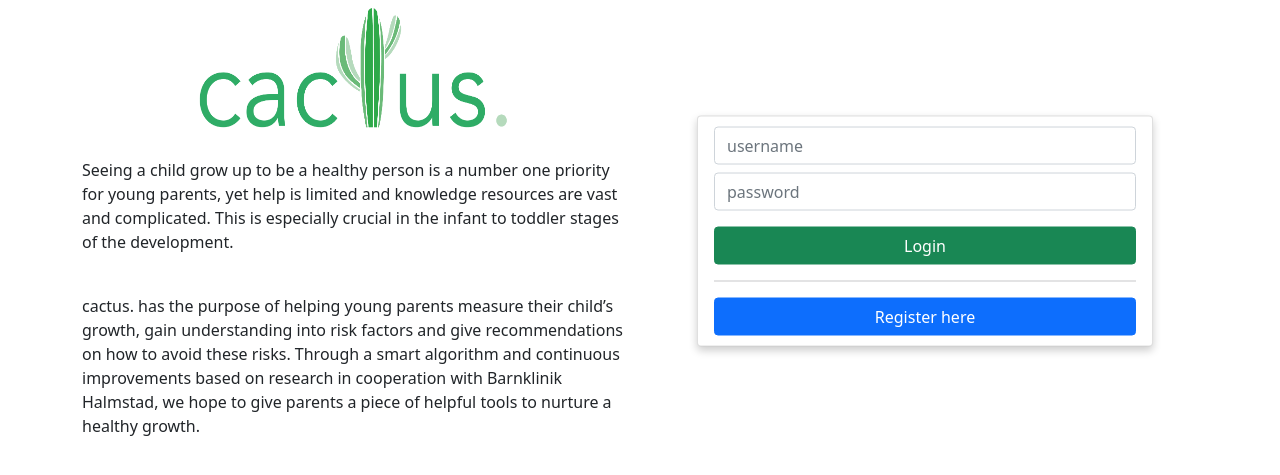
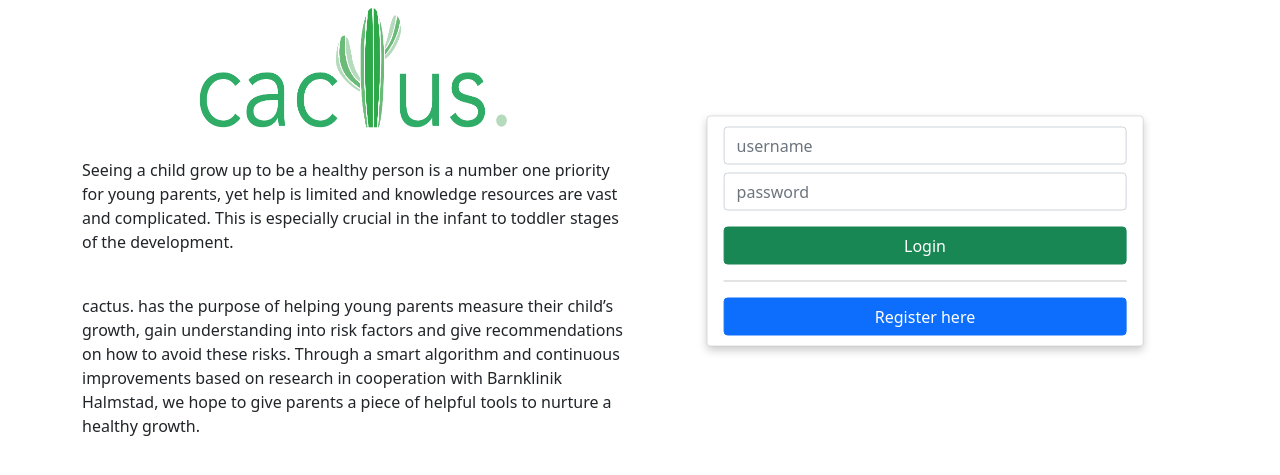
Before and after one commit to MotazBellah/cactus, a Django app: template cactusApp/templates/cactusApp/index.html in a window 1280 px wide. Shown: the top 475 px of the page. Run offline with Django 3.2, Linux system fonts and the light colour scheme; the template is opened without the code that fills it, so the values that code supplies are empty; some libraries are stand-ins or nearby versions.

Commit message:
Update home page style

```diff
--- a/cactusApp/static/style/main.css
+++ b/cactusApp/static/style/main.css
@@ -32,6 +32,8 @@ img{
 }
 
 .wrapper {
+  height: 100%;
+  width: 100%;
   position: relative;
 }
 
--- a/cactusApp/templates/cactusApp/index.html
+++ b/cactusApp/templates/cactusApp/index.html
@@ -5,13 +5,14 @@
 
 {% block body %}
 <div class="row mt-2">
-    <div class="col">
+    <div class="col-sm-6">
       <img class="center" src="{% static 'img/Logo.png' %}" alt="">
       <p>Seeing a child grow up to be a healthy person is a number one priority for young parents, yet help is limited and knowledge resources are vast and complicated. This is especially crucial in the infant to toddler stages of the development.</p>
       <br>
       <p>cactus. has the purpose of helping young parents measure their child’s growth, gain understanding into risk factors and give recommendations on how to avoid these risks. Through a smart algorithm and continuous improvements based on research in cooperation with Barnklinik Halmstad, we hope to give parents a piece of helpful tools to nurture a healthy growth.</p>
     </div>
-    <div class="col wrapper">
+    <div class="col-sm-6">
+        <div class="wrapper">
             <div class="card card-center">
               <div class="card-container">
                   <form action="#" method="post" class="form-group">
@@ -27,6 +28,8 @@
                     </button>
               </div>
             </div>
+        </div>
+
  </div>
 
 
```
Lines whose indentation alone changed are shown as unchanged.
